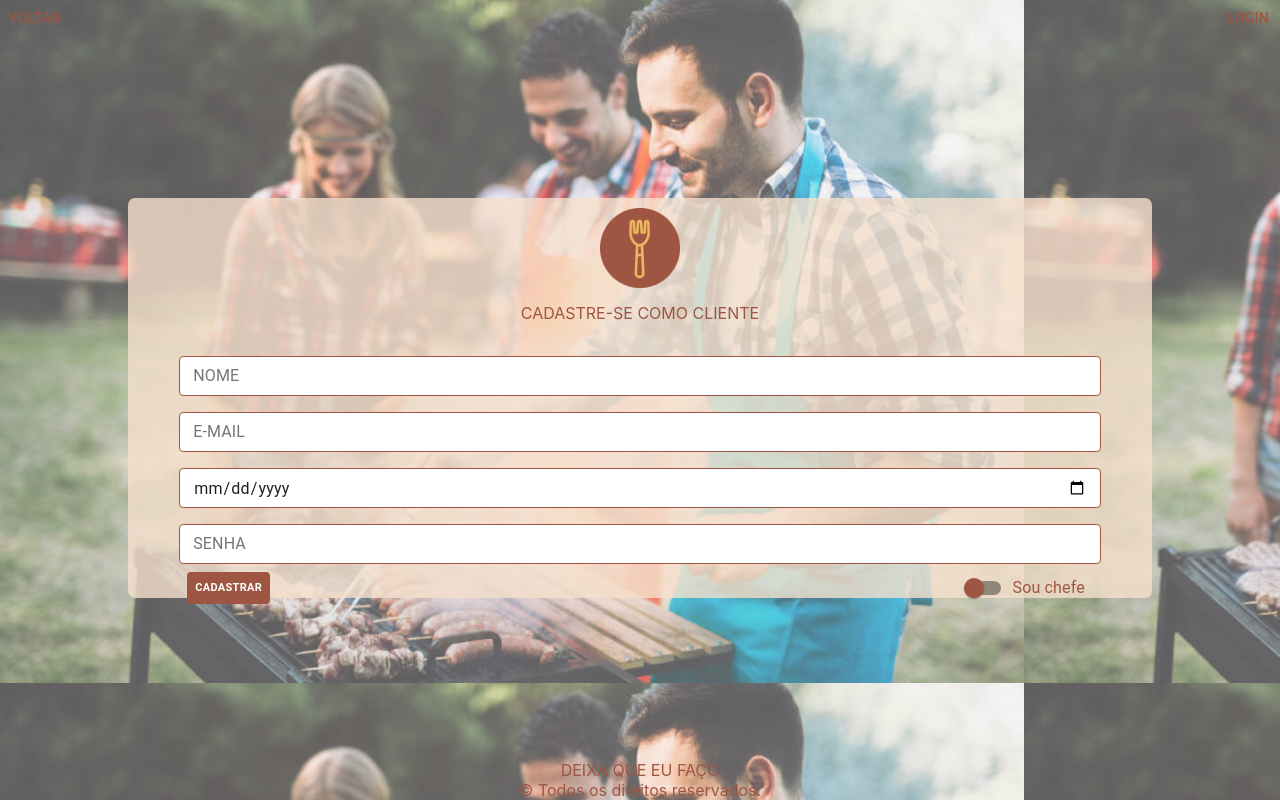
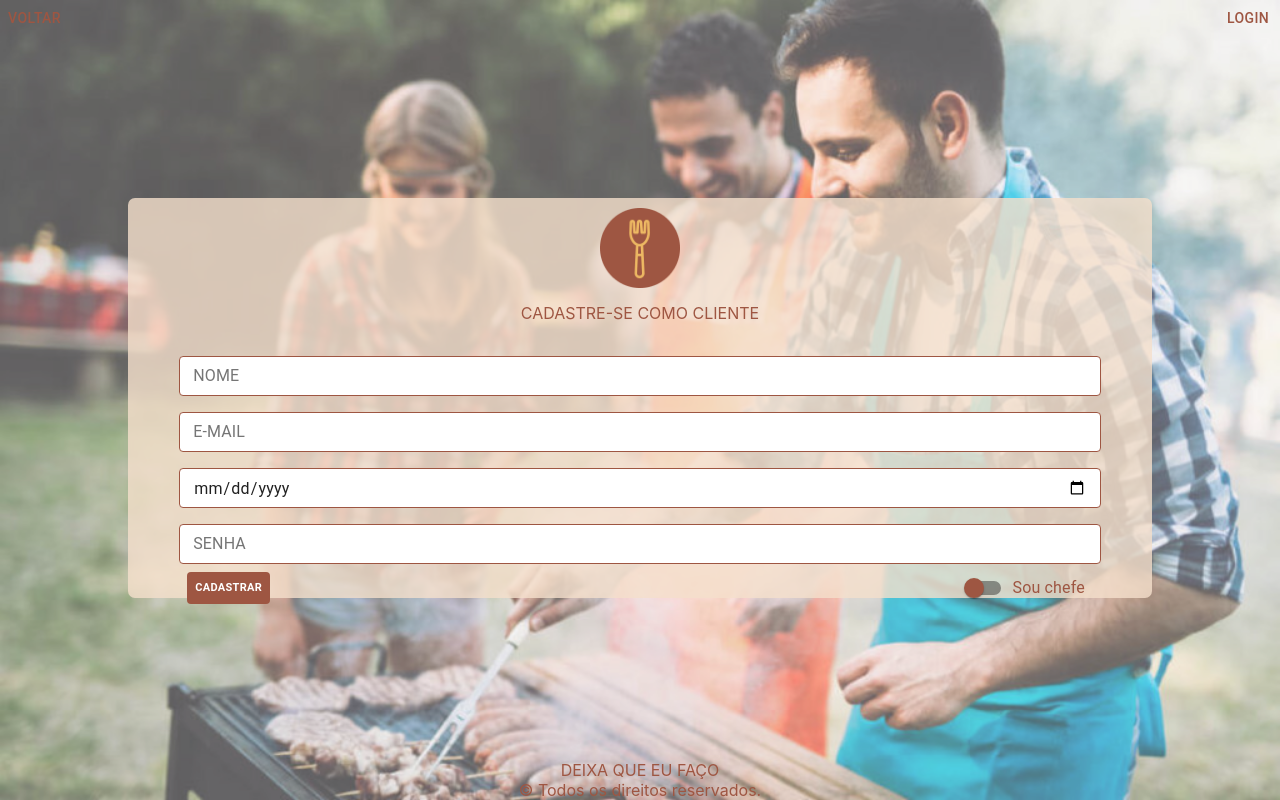
Before and after one commit to IvanBorba/deixa-que-eu-faco, a React (Create React App) app: page /register in a window 1280 px wide. Built offline with nearby package versions, Linux system fonts and the light colour scheme; no server answers.

Commit message:
fix/background fixed

```diff
--- a/src/pages/register/index.css
+++ b/src/pages/register/index.css
@@ -4,7 +4,16 @@
 .registerBox {
     height: 100%;
     background-image: url("../../images/register/registerImage.jpg");
-    background-attachment: fixed;
+    background-position-x: center;
+    background-size: cover;
+    transition: 1s;
+}
+.registerBoxCheff {
+    height: 100%;
+    background-image: url("../../images/register/cheff.jpeg");
+    background-position-x: center;
+    background-size: cover;
+    transition: 1s;
 }
     .Film {
         display: flex;
@@ -13,8 +22,6 @@
         justify-content: space-between;
         height: 100%;
         width: 100%;
-        background-attachment: fixed;
-        overflow: hidden;
         background-color: rgba(255, 255, 255, 0.3)
     }
     .topButtons {
--- a/src/pages/register/index.jsx
+++ b/src/pages/register/index.jsx
@@ -10,7 +10,7 @@ const RegisterPage = () => {
 
     const history = useHistory();
     return (
-        <div className="registerBox">
+        <div className={!chefRegister ? "registerBox" : "registerBoxCheff"}>
             <div className="Film">
                 <div className="topButtons" >
                     <Button style={{color: "#9E5642"}} onClick={() => history.push("/")}>VOLTAR</Button>
```
Also changed, not shown: src/images/register/cheff.jpeg (added).
